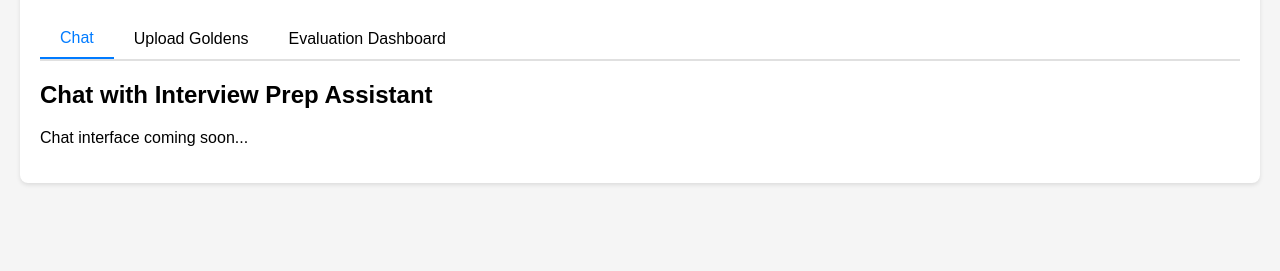
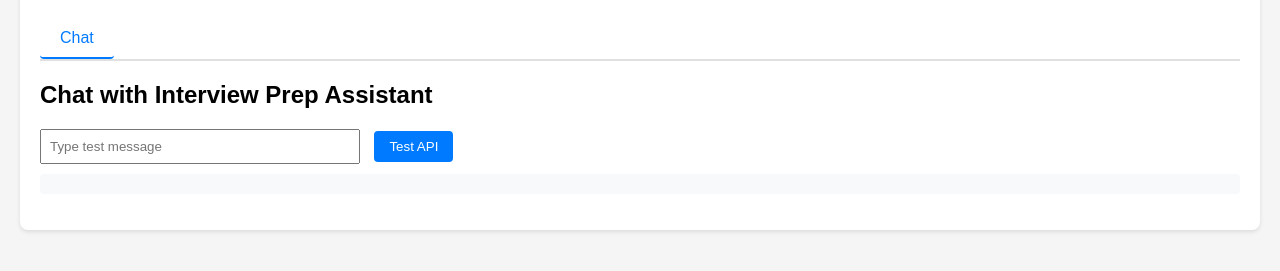
Before and after one commit to ranajunaid001/interview-prep-rag, a plain HTML site: page index.html in a window 1280 px wide. Shown: the part 101-372 px from the top of the page. Drawn offline with Linux system fonts and the light colour scheme.

Commit message:
Update index.html

```diff
--- a/index.html
+++ b/index.html
@@ -39,6 +39,28 @@
         .content.active {
             display: block;
         }
+        input[type="text"] {
+            padding: 8px;
+            width: 300px;
+            margin-right: 10px;
+        }
+        button {
+            padding: 8px 15px;
+            background: #007bff;
+            color: white;
+            border: none;
+            border-radius: 4px;
+            cursor: pointer;
+        }
+        button:hover {
+            background: #0056b3;
+        }
+        #testResult {
+            margin-top: 10px;
+            padding: 10px;
+            background: #f8f9fa;
+            border-radius: 4px;
+        }
     </style>
 </head>
 <body>
@@ -53,7 +75,9 @@
 
         <div id="chat" class="content active">
             <h2>Chat with Interview Prep Assistant</h2>
-            <p>Chat interface coming soon...</p>
+            <input type="text" id="testInput" placeholder="Type test message">
+            <button onclick="testChat()">Test API</button>
+            <p id="testResult"></p>
         </div>
 
         <div id="upload" class="content">
@@ -82,6 +106,17 @@
             // Mark tab as active
             event.target.classList.add('active');
         }
+
+        async function testChat() {
+            const message = document.getElementById('testInput').value;
+            const response = await fetch('/api/chat', {
+                method: 'POST',
+                headers: {'Content-Type': 'application/json'},
+                body: JSON.stringify({message: message})
+            });
+            const data = await response.json();
+            document.getElementById('testResult').innerText = data.response;
+        }
     </script>
 </body>
 </html>
```
